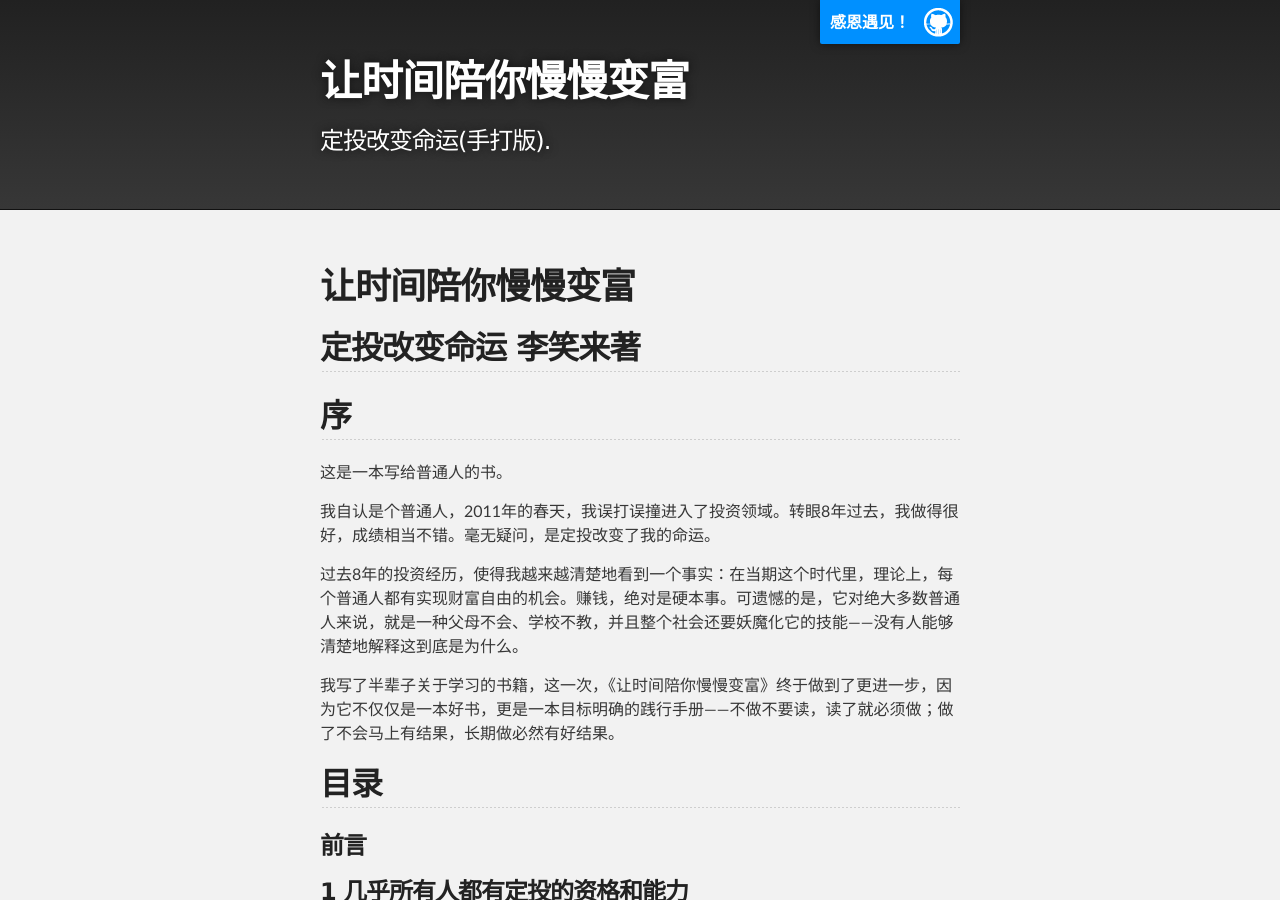
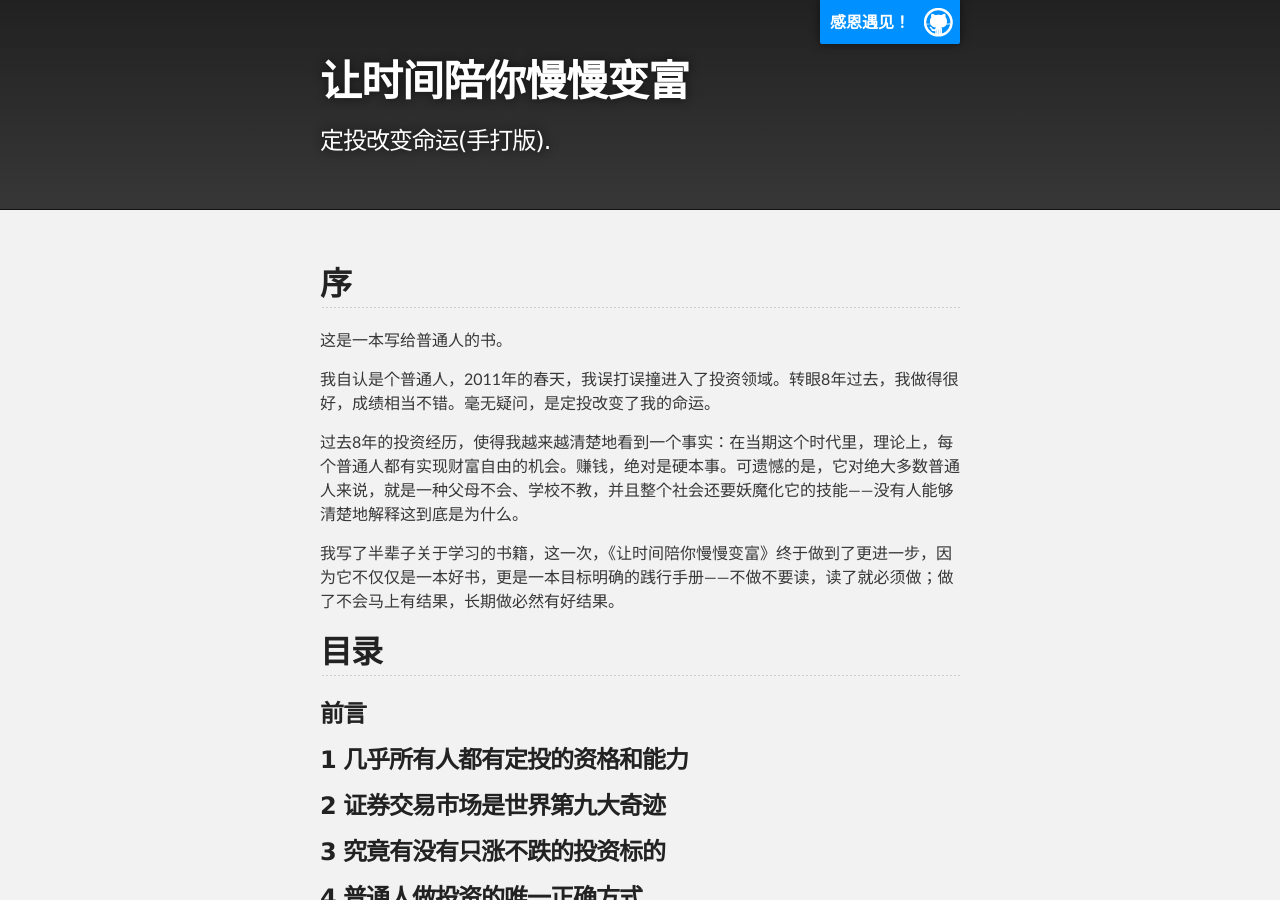
Before and after one commit to liangxincn/-, a Jekyll site: the page built from index.md, in a window 1280 px wide and 900 px high. Built offline with Jekyll 4.4.1, drawn with Linux system fonts in a browser that asks for light colours; our own code applies the rules of GitHub Pages for plain Markdown files.

Commit message:
Update index.md

```diff
--- a/index.md
+++ b/index.md
@@ -1,7 +1,4 @@
 
-# 让时间陪你慢慢变富
-
-## 定投改变命运  李笑来著
 
 ## 序
 
```
